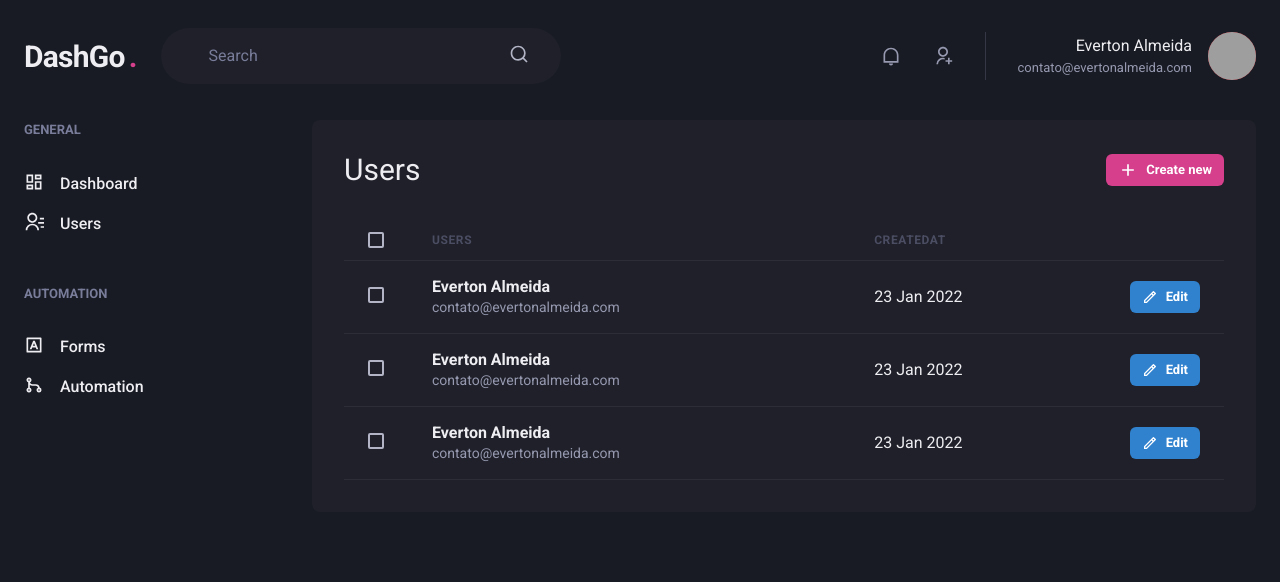
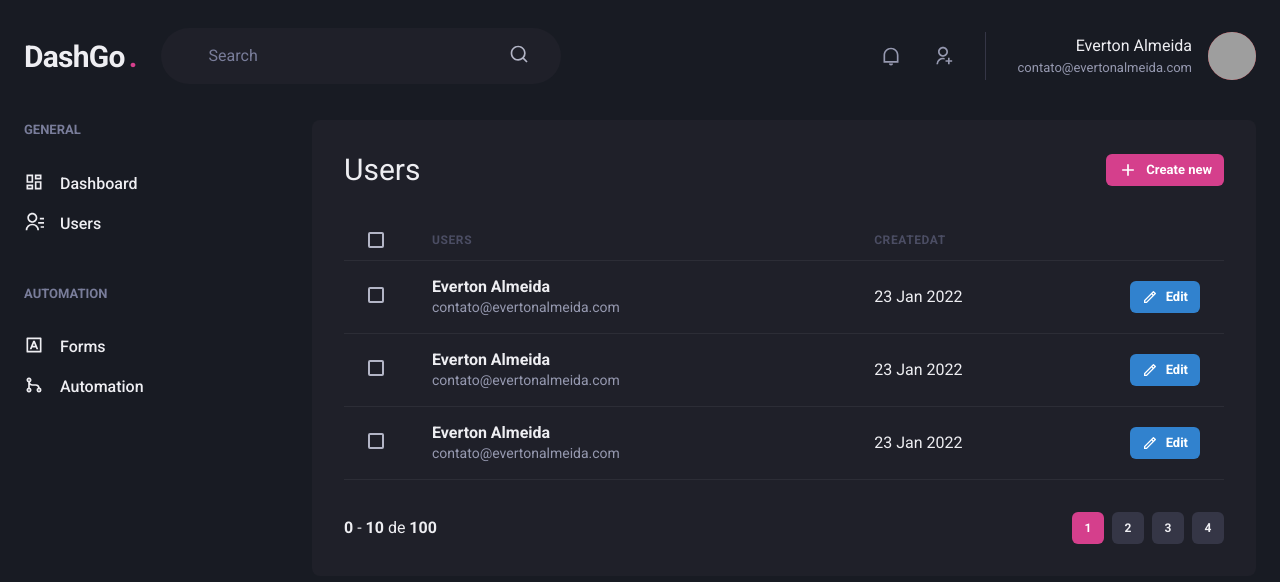
Before and after one commit to EvertonAlmeida/dashgo, a Next.js app: page /users in a window 1280 px wide. Shown: the top 582 px of the page. Built offline with nearby package versions, Linux system fonts and the light colour scheme; grey boxes are pictures that could not be loaded.

Commit message:
wip: creating the base pagination structure

```diff
--- /dev/null
+++ b/src/components/Pagination.tsx
@@ -0,0 +1,65 @@
+import { Box, Button, HStack } from "@chakra-ui/react"
+
+export const Pagination = () => {
+	return (
+		<HStack
+			mt="8"
+			justify="space-between"
+			aling="center"
+			spacing="6"
+		>
+			<Box>
+				<strong>0</strong> - <strong>10</strong> de <strong>100</strong>
+			</Box>
+			<HStack spacing="2">
+				<Button
+					size="sm"
+					fontSize="xs"
+					w="4"
+					colorScheme="pink"
+					disabled
+					_disabled={{
+						bgColor: 'pink.500',
+						cursor: 'default'
+					}}
+				>
+					1
+				</Button>
+
+				<Button
+					size="sm"
+					fontSize="xs"
+					w="4"
+					bg="gray.700"
+					_hover={{
+						bg: 'gray.500'
+					}}
+				>
+					2
+				</Button>
+				<Button
+					size="sm"
+					fontSize="xs"
+					w="4"
+					bg="gray.700"
+					_hover={{
+						bg: 'gray.500'
+					}}
+				>
+					3
+				</Button>
+				<Button
+					size="sm"
+					fontSize="xs"
+					w="4"
+					bg="gray.700"
+					_hover={{
+						bg: 'gray.500'
+					}}
+				>
+					4
+				</Button>
+			</HStack>
+		</HStack>
+	)
+}
--- a/src/pages/users/index.tsx
+++ b/src/pages/users/index.tsx
@@ -1,6 +1,7 @@
 import { Box, Button, Checkbox, Flex, Heading, Icon, Table, Tbody, Td, Text, Th, Thead, Tr } from "@chakra-ui/react";
 import { RiAddLine, RiPencilLine } from "react-icons/ri";
 import { Header } from "../../components/Header";
+import { Pagination } from "../../components/Pagination";
 import { Sidebar } from "../../components/Sidebar";
 
 export default function UserList() {
@@ -119,6 +120,8 @@ export default function UserList() {
 							</Tr>
 						</Tbody>
 					</Table>
+
+					<Pagination></Pagination>
 				</Box>
 			</Flex>
 		</Box>
```
